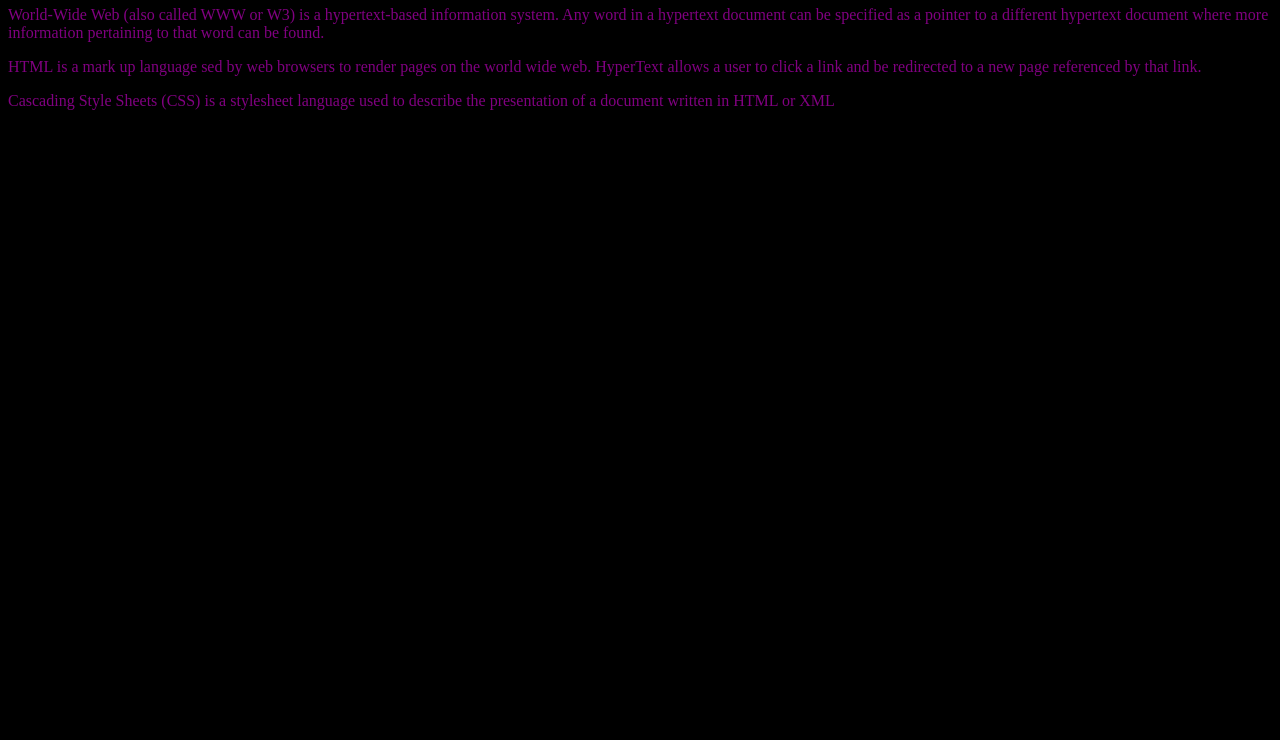
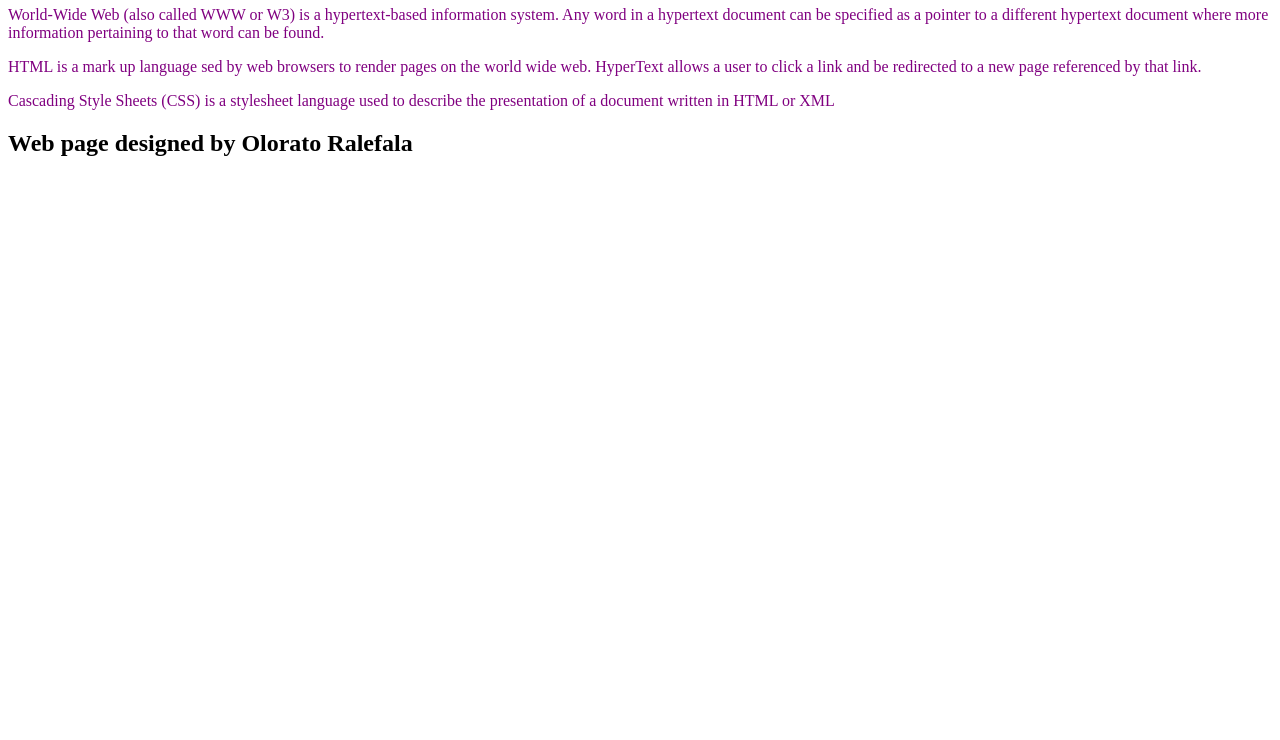
Before and after one commit to cse23-112/HELLO-WORLD, a plain HTML site: page Index.html in a window 1280 px wide. Shown: the part 60-800 px from the top of the page. Drawn offline with Linux system fonts and the light colour scheme.

Commit message:
Update Index.html

```diff
--- a/Index.html
+++ b/Index.html
@@ -2,7 +2,7 @@
   <head>
     <title> First web page</title>
     <style>
-  body{ background-color:black;}
+  body{ background-color:lilac;}
       p{color:purple;}
       </style>
   </head>
```
